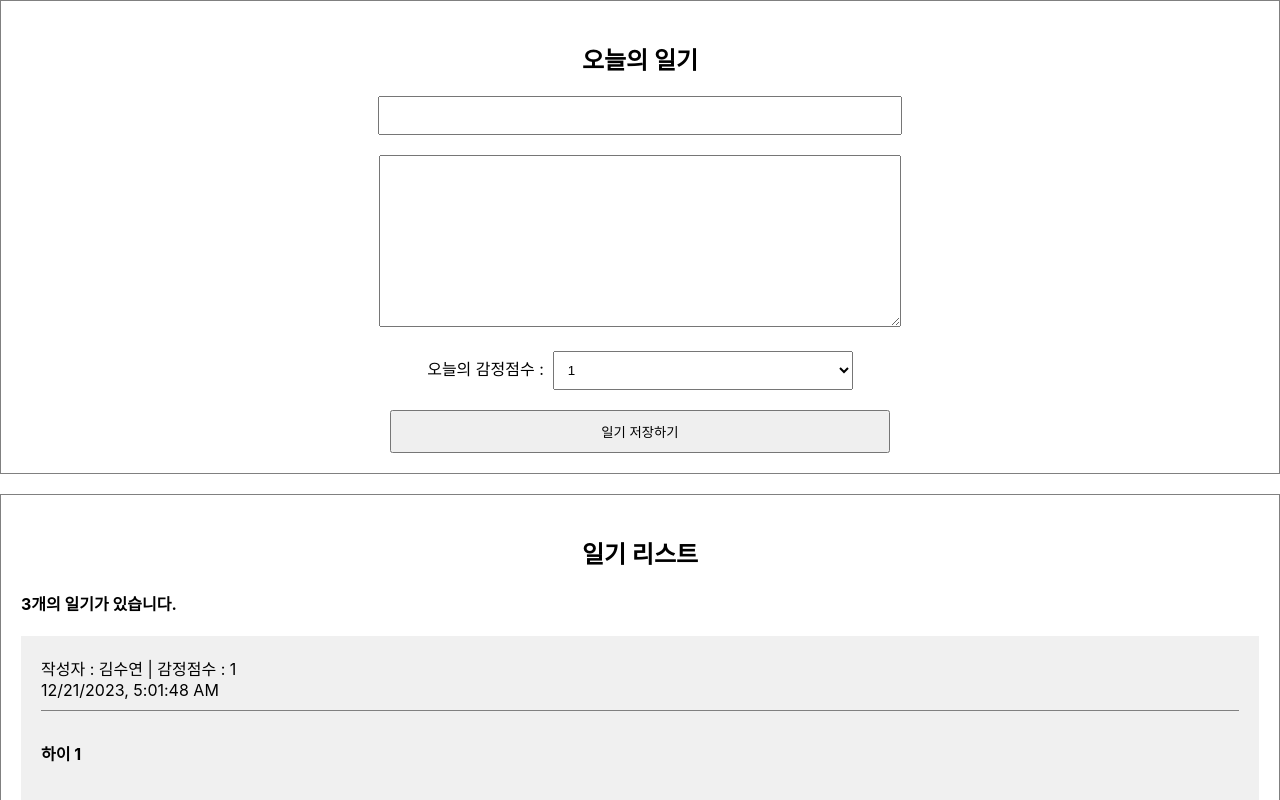
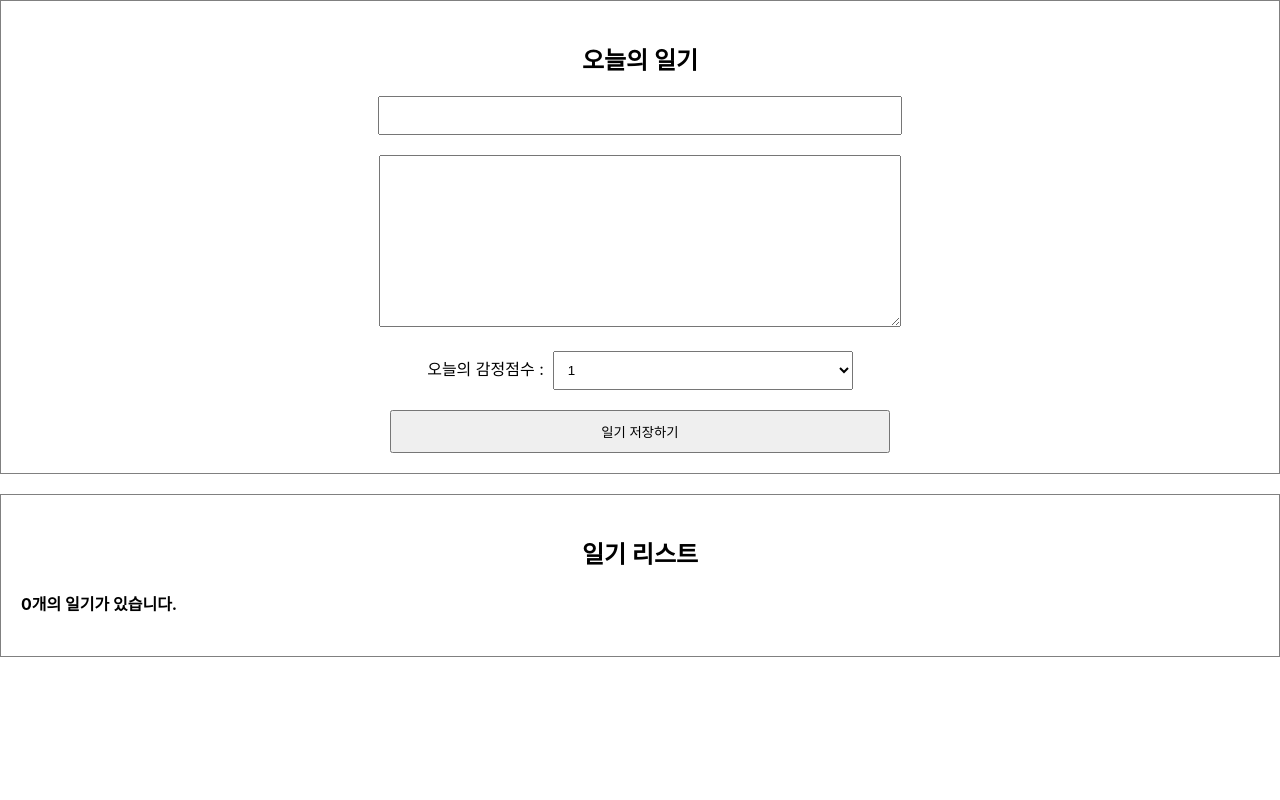
Before and after one commit to sueyon032/react_study, a React (Create React App) app in the folder simplediary/: page / in a window 1280 px wide. Shown: the top 800 px of the page. Built offline with nearby package versions, Linux system fonts and the light colour scheme.

Commit message:
React 기본 - 간단한 일기장 프로젝트 | React에서 배열 사용하기 2 - 데이터 추가하기

```diff
--- a/simplediary/src/App.js
+++ b/simplediary/src/App.js
@@ -1,37 +1,55 @@
-import React, { useState, useEffect } from "react";
+import React, { useState, useEffect, useRef } from "react";
 import DiaryEditor from './DiaryEditor';
 import DiaryList from './DiaryList';
 import "./App.css";
 
-const dummyList = [
-  {
-    id: 1,
-    author: "김수연",
-    content: "하이 1",
-    emotion: 1,
-    created_date: new Date().getTime(),
-  },
-  {
-    id: 2,
-    author: "나수연",
-    content: "하이 2",
-    emotion: 2,
-    created_date: new Date().getTime(),
-  },
-  {
-    id: 3,
-    author: "다수연",
-    content: "하이 3",
-    emotion: 3,
-    created_date: new Date().getTime(),
-  },
-]
+// const dummyList = [
+//   {
+//     id: 1,
+//     author: "김수연",
+//     content: "하이 1",
+//     emotion: 1,
+//     created_date: new Date().getTime(),
+//   },
+//   {
+//     id: 2,
+//     author: "나수연",
+//     content: "하이 2",
+//     emotion: 2,
+//     created_date: new Date().getTime(),
+//   },
+//   {
+//     id: 3,
+//     author: "다수연",
+//     content: "하이 3",
+//     emotion: 3,
+//     created_date: new Date().getTime(),
+//   },
+// ]
 
 function App() {
+
+  const [data, setData]= useState([]);
+
+  const dataId= useRef(0);
+
+  const onCreate= (author, content, emotion)=> {
+    const created_date= new Date().getTime();
+    const newItem= {
+      author,
+      content,
+      emotion,
+      created_date,
+      id: dataId.current,
+    };
+    dataId.current+=1;
+    setData([newItem, ...data]);
+  };
+
   return (
     <div className="App">
-      <DiaryEditor />
-      <DiaryList diaryList={dummyList}/>
+      <DiaryEditor onCreate={onCreate}/>
+      <DiaryList diaryList={data}/>
     </div>
   );
 };
--- a/simplediary/src/DiaryEditor.js
+++ b/simplediary/src/DiaryEditor.js
@@ -1,6 +1,6 @@
 import { useRef, useState } from "react";
 
-const DiaryEditor = () => {
+const DiaryEditor = ({onCreate}) => {
 
     const authorInput= useRef();
     const contentInput= useRef();
@@ -32,7 +32,13 @@
             contentInput.current.focus();
             return;
         }
+        onCreate(state.author, state.content, state.emotion);
         alert("저장 성공");
+        setState({
+            author:"",
+            content:"",
+            emotion: 1,
+        });
     };
 
     return (
```
